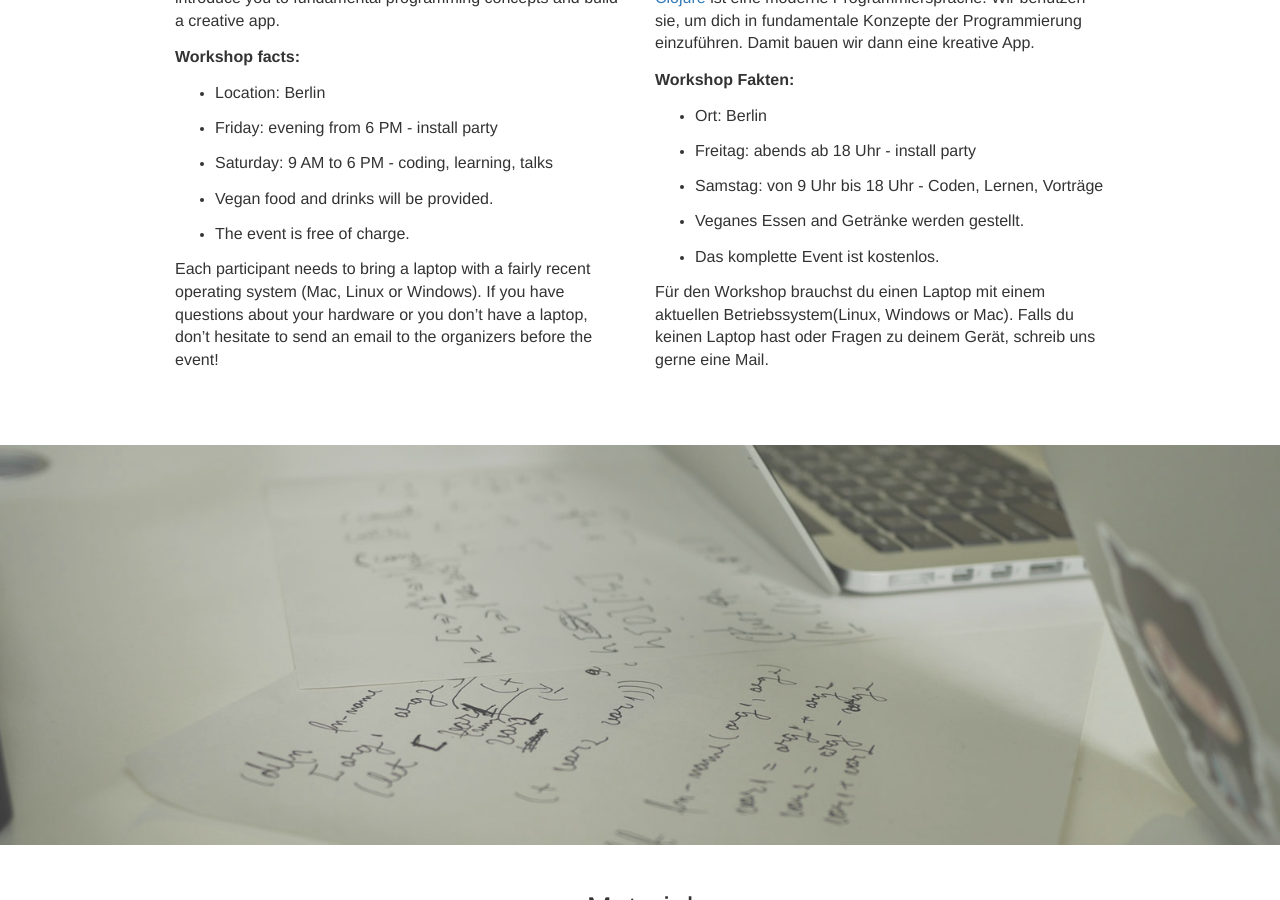
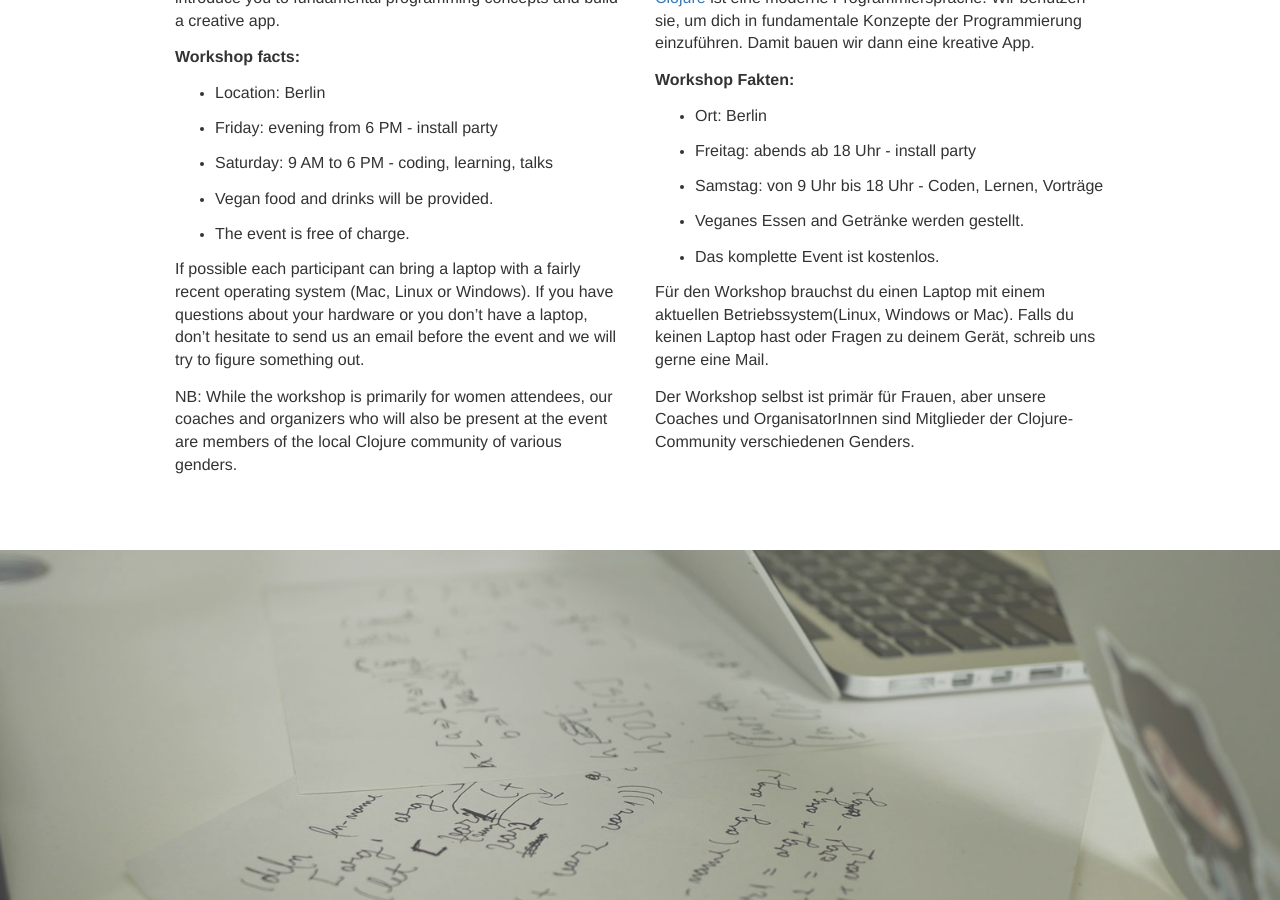
Before and after one commit to clojurebridge-berlin/clojurebridge-berlin.github.io, a Jekyll site: the page built from index.html, in a window 1280 px wide and 900 px high, scrolled down 1267 px. Built offline with Jekyll 4.4.1, drawn with Linux system fonts in a browser that asks for light colours.

Commit message:
Statement re non-women coaches

```diff
--- a/index.html
+++ b/index.html
@@ -81,7 +81,8 @@ title: Clojure Programming Workshops
             <p>The event is free of charge.</p>
           </li>
         </ul>
-        <p>Each participant needs to bring a laptop with a fairly recent operating system (Mac, Linux or Windows). If you have questions about your hardware or you don’t have a laptop, don’t hesitate to send an email to the organizers before the event!</p>
+        <p>If possible each participant can bring a laptop with a fairly recent operating system (Mac, Linux or Windows). If you have questions about your hardware or you don’t have a laptop, don’t hesitate to send us an email before the event and we will try to figure something out.</p>
+        <p>NB: While the workshop is primarily for women attendees, our coaches and organizers who will also be present at the event are members of the local Clojure community of various genders.</p>
       </div>
       <div class="col-md-6">
         <p><b>Deutsch: </b><a href="http://www.clojurebridge.org/">ClojureBridge</a> möchte die Vielfalt in der  Clojure Community fördern und bietet deswegen kostenlose, anfängerinnenfreundliche Programmier-Workshops für Frauen an. </p>
@@ -105,6 +106,7 @@ title: Clojure Programming Workshops
           </li>
         </ul>
         <p>Für den Workshop brauchst du einen Laptop mit einem aktuellen Betriebssystem(Linux, Windows or Mac). Falls du keinen Laptop hast oder Fragen zu deinem Gerät, schreib uns gerne eine Mail. </p>
+        <p>Der Workshop selbst ist primär für Frauen, aber unsere Coaches und OrganisatorInnen sind Mitglieder der Clojure-Community verschiedenen Genders.</p>
       </div>
     </div>
   </div>
```
